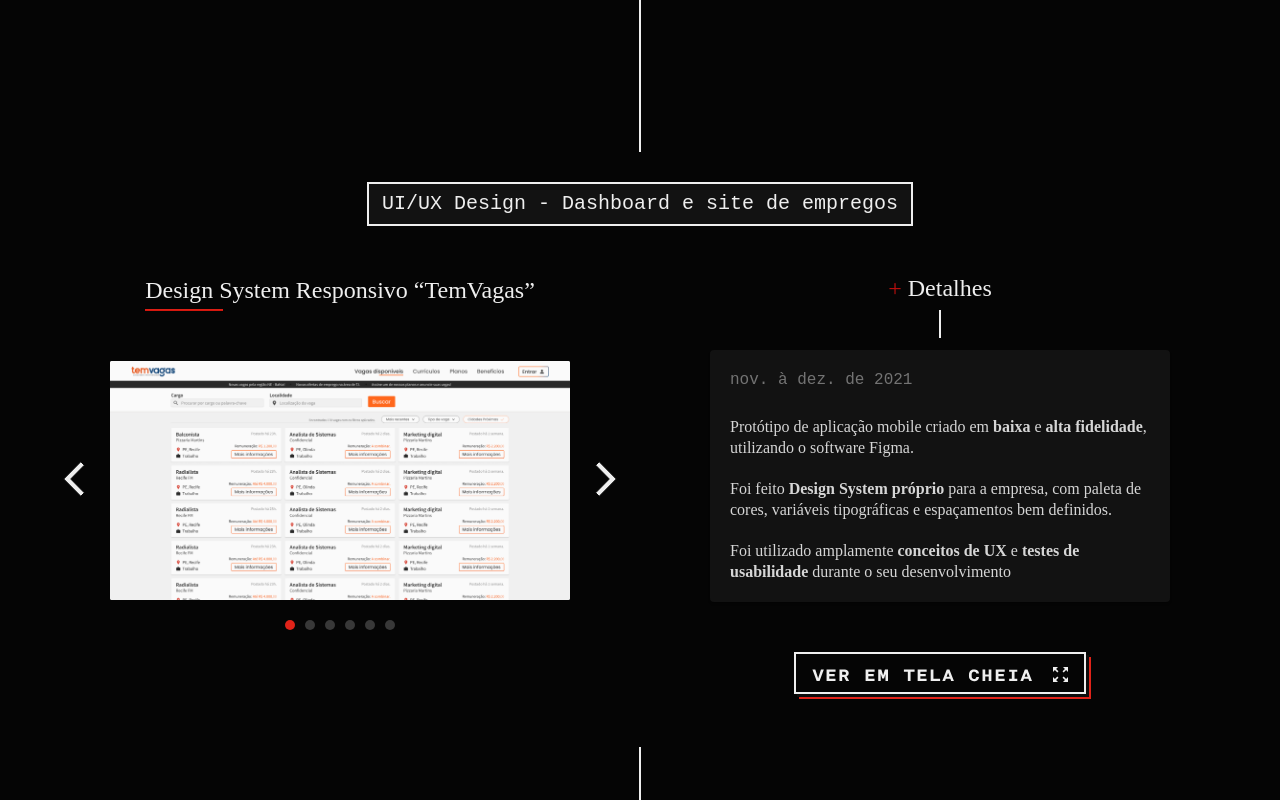
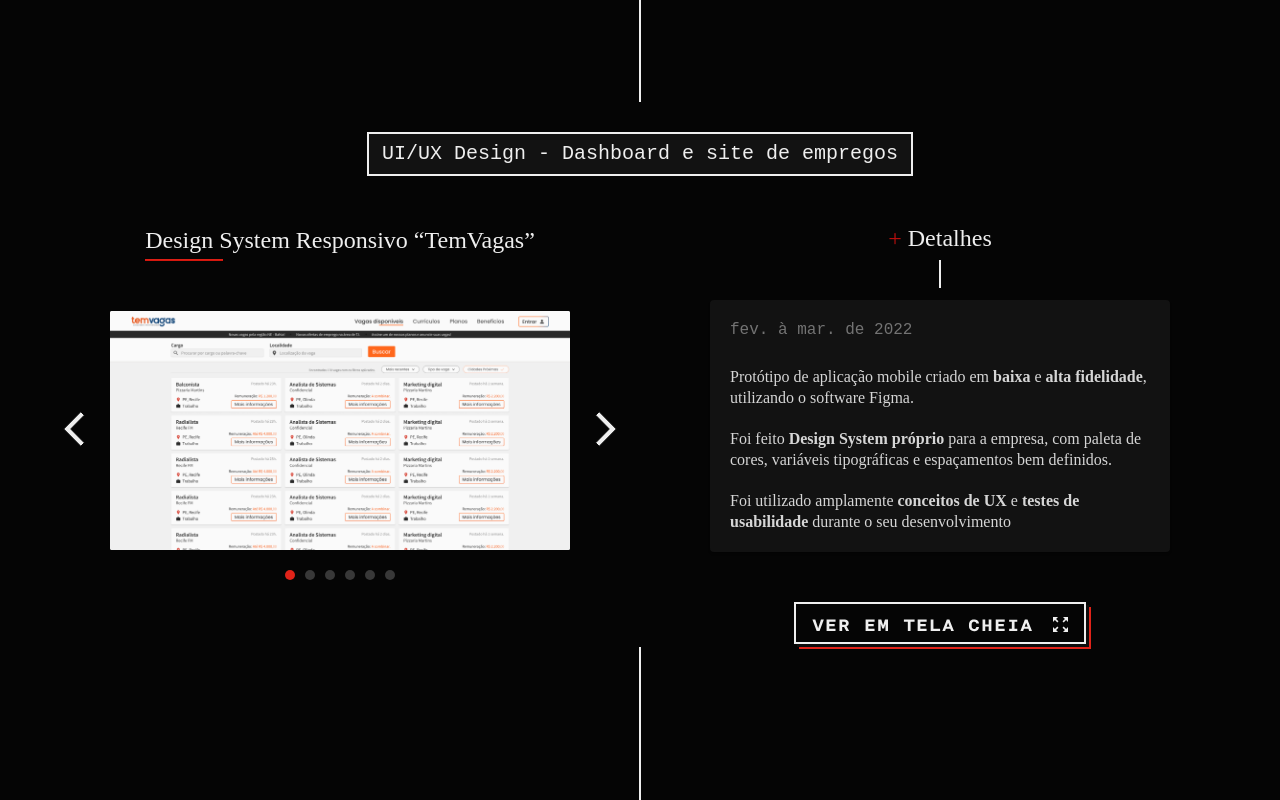
Before and after one commit to MatthMiller/portfolio, a React (Create React App) app: page / in a window 1280 px wide. Shown: the part 1920-2720 px from the top of the page. Built offline with nearby package versions, Linux system fonts and the light colour scheme.

Commit message:
projectContainer padding

```diff
--- a/src/componentes/Portfolio/Portfolio.jsx
+++ b/src/componentes/Portfolio/Portfolio.jsx
@@ -48,7 +48,7 @@ const Portfolio = () => {
         slides={[temvagas0, temvagas1, temvagas2, temvagas3, temvagas4, temvagas5]}
         projectTitle='UI/UX Design - Dashboard e site de empregos'
         slidesTitle='Design System Responsivo “TemVagas”'
-        detailsDate='nov. à dez. de 2021'
+        detailsDate='fev. à mar. de 2022'
         mobileVersion={false}
       >
         <p>Protótipo de aplicação mobile criado em <span>baixa</span> e <span>alta fidelidade</span>, utilizando o software Figma.</p>
--- a/src/componentes/Portfolio/Project.module.css
+++ b/src/componentes/Portfolio/Project.module.css
@@ -1,6 +1,6 @@
-.projectContainer {
-    margin-bottom: 50px;
-}
+/* .projectContainer { */
+    /* margin-bottom: 50px; */
+/* } */
 
 @media (max-width: 1450px) {
     .projectContainer {
```
